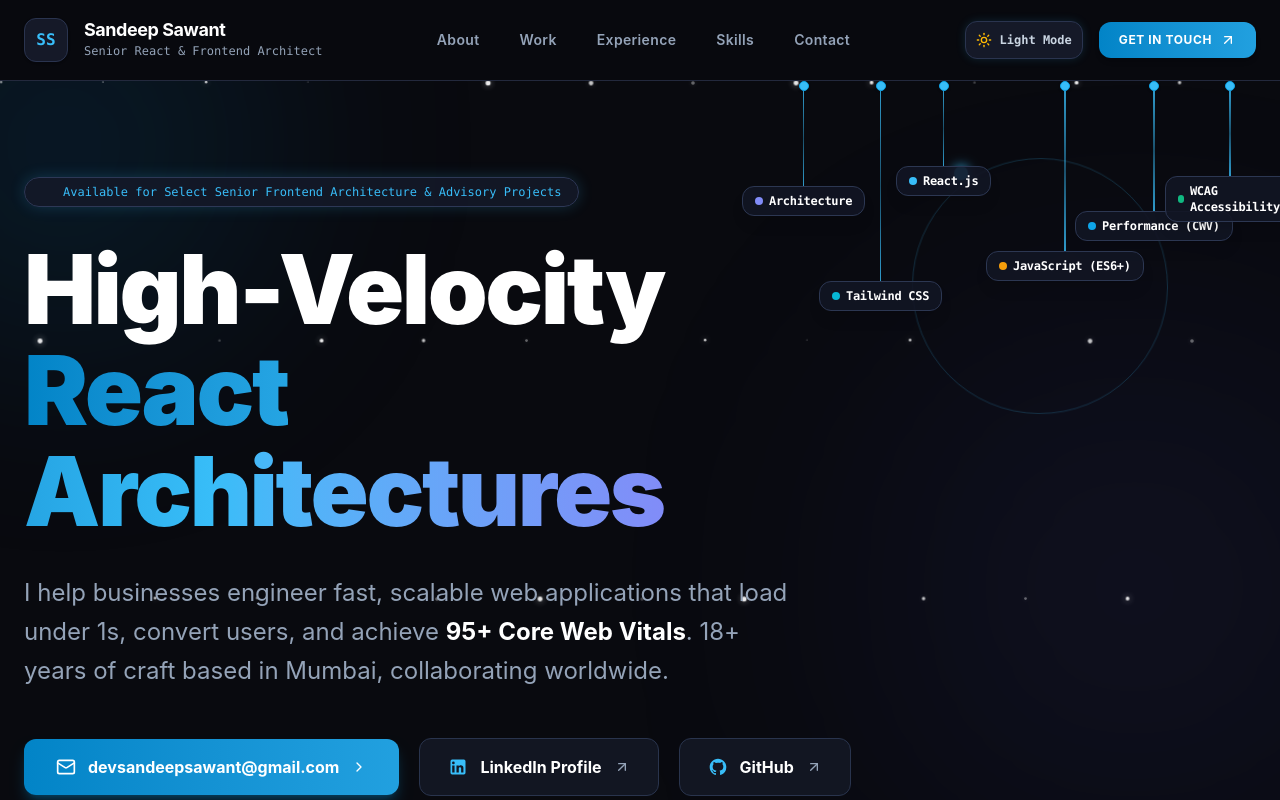
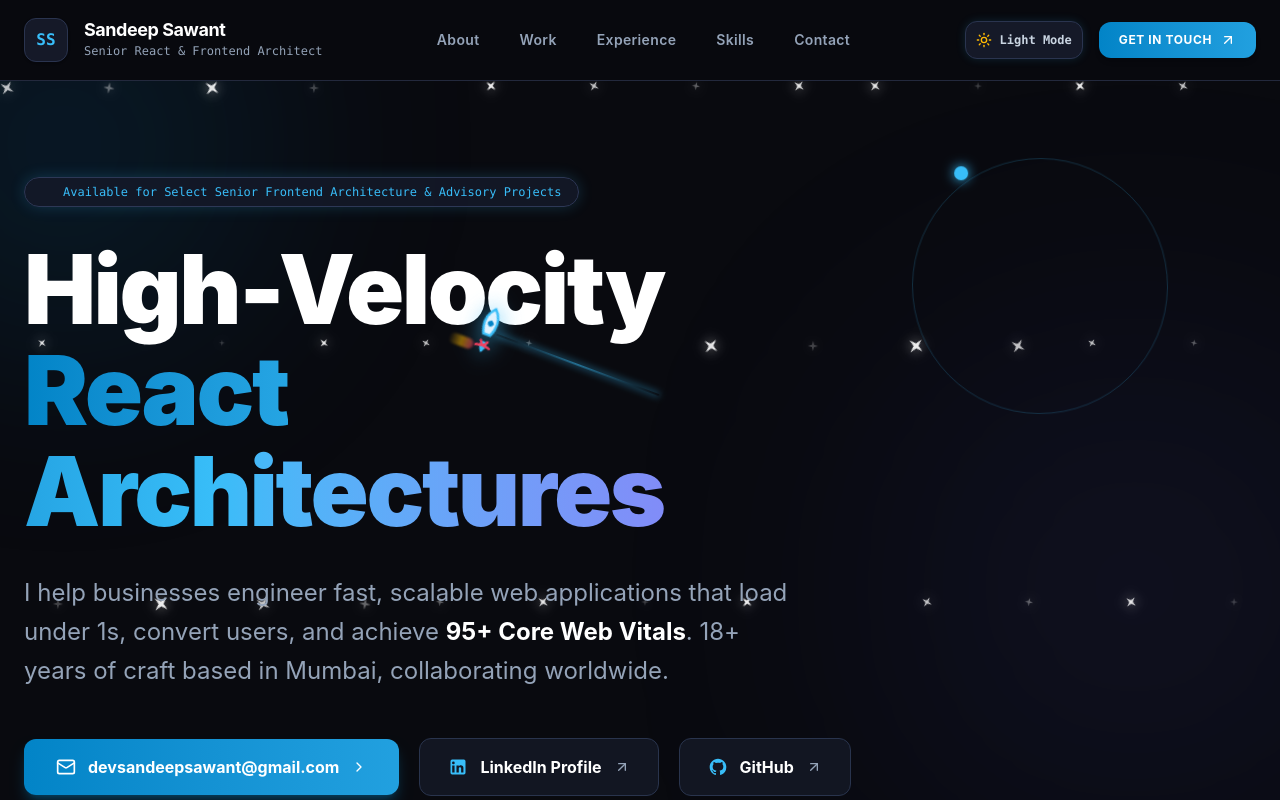
Before and after one commit to devsandeepsawant-max/portfolio, a React (Vite) app: page / in a window 1280 px wide. Shown: the top 800 px of the page. Built offline with nearby package versions, Linux system fonts and the light colour scheme.

Commit message:
feat: replace round dots with 4-point star shapes and add crossing spaceship animation in hero section

```diff
--- a/src/App.jsx
+++ b/src/App.jsx
@@ -47,25 +47,15 @@ export default function App() {
 
   // Generate deterministic stars for space backdrop
   const stars = useMemo(() => {
-    return Array.from({ length: 45 }).map((_, i) => ({
+    return Array.from({ length: 48 }).map((_, i) => ({
       id: i,
       left: `${(i * 17) % 98}%`,
       top: `${(i * 23) % 92}%`,
-      size: `${(i % 3) + 1.5}px`,
+      size: (i % 3 === 0) ? 14 : (i % 2 === 0) ? 10 : 8,
       delay: `${(i % 5) * 0.7}s`,
       opacity: ((i % 5) + 3) / 10
     }));
   }, []);
-
-  // Hanging skills animation metadata
-  const hangingSkills = useMemo(() => [
-    { name: 'React.js', left: '70%', ropeHeight: '75px', dropDelay: '0.2s', swayDelay: '0.1s', badgeColor: '#38bdf8' },
-    { name: 'Performance (CWV)', left: '84%', ropeHeight: '120px', dropDelay: '0.6s', swayDelay: '0.7s', badgeColor: '#0ea5e9' },
-    { name: 'Architecture', left: '58%', ropeHeight: '95px', dropDelay: '1.0s', swayDelay: '1.4s', badgeColor: '#818cf8' },
-    { name: 'JavaScript (ES6+)', left: '77%', ropeHeight: '160px', dropDelay: '1.4s', swayDelay: '2.0s', badgeColor: '#f59e0b' },
-    { name: 'WCAG Accessibility', left: '91%', ropeHeight: '85px', dropDelay: '1.8s', swayDelay: '0.4s', badgeColor: '#10b981' },
-    { name: 'Tailwind CSS', left: '64%', ropeHeight: '190px', dropDelay: '2.2s', swayDelay: '1.1s', badgeColor: '#06b6d4' },
-  ], []);
 
   const stats = [
     { value: '18+', label: 'Years Experience', sub: 'From web craft to frontend architecture' },
@@ -263,25 +253,59 @@ export default function App() {
             style={{ animationDelay: '3.5s' }}
           ></div>
 
-          {/* Space Star Particles */}
+          {/* Spaceship Crossing the Hero Section */}
+          <div className="absolute inset-0 pointer-events-none overflow-hidden z-20">
+            <div className="animate-spaceship absolute flex items-center">
+              {/* Spaceship Rocket Body */}
+              <div className="relative">
+                <svg width="44" height="44" viewBox="0 0 24 24" fill="none" className="transform -rotate-45 drop-shadow-[0_0_12px_rgba(56,189,248,0.8)]">
+                  <path d="M4.5 16.5c-1.5 1.26-2 5-2 5s3.74-.5 5-2c.71-.84.7-2.13-.09-2.91a2.18 2.18 0 0 0-2.91-.09z" fill={isDark ? '#38bdf8' : '#0284c7'} />
+                  <path d="m12 15-3-3a22 22 0 0 1 2-3.95A12.88 12.88 0 0 1 22 2c0 2.72-.78 7.5-6 11a22.35 22.35 0 0 1-4 2z" fill={isDark ? '#e0f2fe' : '#ffffff'} stroke={isDark ? '#38bdf8' : '#0284c7'} strokeWidth="1.5" />
+                  <circle cx="15.5" cy="8.5" r="1.75" fill={isDark ? '#0284c7' : '#38bdf8'} />
+                  <path d="M9 18c-4.51 2-5-2-7-2" stroke={isDark ? '#f43f5e' : '#e11d48'} strokeWidth="1.5" strokeLinecap="round" />
+                  <path d="M6 15c-2 4.51 2 5 2 7" stroke={isDark ? '#f43f5e' : '#e11d48'} strokeWidth="1.5" strokeLinecap="round" />
+                </svg>
+                {/* Engine Jet Flame with dynamic glow */}
+                <div className="absolute -bottom-1 -left-4 w-7 h-3 rounded-full bg-gradient-to-r from-transparent via-amber-400 to-rose-500 blur-[1px] animate-pulse"></div>
+              </div>
+
+              {/* Warp Speed Jet Trail / Exhaust */}
+              <div
+                className={`h-[2px] w-48 -ml-3 rounded-full ${
+                  isDark
+                    ? 'bg-gradient-to-l from-transparent via-[#38bdf8]/60 to-transparent shadow-[0_0_8px_#38bdf8]'
+                    : 'bg-gradient-to-l from-transparent via-[#0284c7]/50 to-transparent shadow-[0_0_8px_#0284c7]'
+                }`}
+              ></div>
+            </div>
+          </div>
+
+          {/* Realistic 4-Point Star Shaped Constellations */}
           {stars.map((s) => (
             <div
               key={s.id}
-              className={`absolute rounded-full animate-twinkle ${
-                isDark ? 'bg-white' : 'bg-[#0284c7]'
-              }`}
+              className="absolute animate-twinkle pointer-events-none"
               style={{
                 left: s.left,
                 top: s.top,
-                width: s.size,
-                height: s.size,
                 animationDelay: s.delay,
-                opacity: isDark ? s.opacity : Math.min(s.opacity + 0.3, 0.9),
-                boxShadow: isDark
-                  ? `0 0 6px rgba(255, 255, 255, ${s.opacity})`
-                  : `0 0 6px rgba(2, 132, 199, 0.6)`
+                opacity: isDark ? s.opacity : Math.min(s.opacity + 0.35, 0.95),
               }}
-            />
+            >
+              <svg
+                width={s.size}
+                height={s.size}
+                viewBox="0 0 24 24"
+                fill={isDark ? '#ffffff' : '#0284c7'}
+                style={{
+                  filter: isDark
+                    ? `drop-shadow(0 0 5px rgba(255, 255, 255, ${s.opacity}))`
+                    : `drop-shadow(0 0 5px rgba(2, 132, 199, 0.7))`
+                }}
+              >
+                <path d="M12 0 L14.5 9.5 L24 12 L14.5 14.5 L12 24 L9.5 14.5 L0 12 L9.5 9.5 Z" />
+              </svg>
+            </div>
           ))}
 
           {/* Floating Orbit Graphic */}
@@ -291,64 +315,6 @@ export default function App() {
             <div className={`w-3.5 h-3.5 rounded-full absolute top-2 left-10 ${
               isDark ? 'bg-[#38bdf8] shadow-[0_0_12px_#38bdf8]' : 'bg-[#0284c7] shadow-[0_0_12px_rgba(2,132,199,0.7)]'
             }`}></div>
-          </div>
-
-          {/* Falling and Hanging Skills on Ropes */}
-          <div className="hidden lg:block absolute inset-x-0 top-0 h-full pointer-events-none z-10">
-            {hangingSkills.map((skill, idx) => (
-              <div
-                key={idx}
-                className="absolute top-0 flex flex-col items-center pointer-events-auto group"
-                style={{
-                  left: skill.left,
-                  animationDelay: skill.dropDelay,
-                }}
-              >
-                {/* Drop container */}
-                <div
-                  className="hanging-skill-drop flex flex-col items-center"
-                  style={{ animationDelay: skill.dropDelay }}
-                >
-                  {/* Gentle Swaying container */}
-                  <div
-                    className="hanging-skill-sway flex flex-col items-center cursor-pointer transition-transform duration-300 hover:scale-110"
-                    style={{ animationDelay: skill.swayDelay }}
-                  >
-                    {/* Anchor Pin at Top Ceiling */}
-                    <div className={`w-2.5 h-2.5 rounded-full border shadow-sm ${
-                      isDark ? 'bg-[#38bdf8] border-[#0ea5e9]' : 'bg-[#0284c7] border-sky-400'
-                    }`}></div>
-
-                    {/* Suspension Rope */}
-                    <div
-                      className={`w-[1.5px] transition-colors duration-300 ${
-                        isDark
-                          ? 'bg-gradient-to-b from-[#38bdf8]/80 via-[#38bdf8]/40 to-[#38bdf8]/80'
-                          : 'bg-gradient-to-b from-[#0284c7]/80 via-[#0284c7]/40 to-[#0284c7]/80'
-                      }`}
-                      style={{ height: skill.ropeHeight }}
-                    ></div>
-
-                    {/* Hanging Skill Card Badge */}
-                    <div
-                      className={`px-3 py-1.5 rounded-xl border text-xs font-mono font-bold tracking-tight shadow-lg backdrop-blur-md transition-all duration-300 group-hover:shadow-[0_0_16px_rgba(56,189,248,0.5)] ${
-                        isDark
-                          ? 'bg-[#121624]/90 text-white border-[#2c3752]'
-                          : 'bg-white/95 text-slate-800 border-sky-200'
-                      }`}
-                    >
-                      <span className="flex items-center gap-1.5">
-                        <span
-                          className="w-2 h-2 rounded-full animate-ping"
-                          style={{ backgroundColor: skill.badgeColor }}
-                        ></span>
-                        <span>{skill.name}</span>
-                      </span>
-                    </div>
-                  </div>
-                </div>
-              </div>
-            ))}
           </div>
         </div>
 
--- a/src/index.css
+++ b/src/index.css
@@ -50,8 +50,31 @@
 }
 
 @keyframes twinkle {
-  0%, 100% { opacity: 0.2; transform: scale(0.8); }
-  50% { opacity: 1; transform: scale(1.3); }
+  0%, 100% { opacity: 0.2; transform: scale(0.7) rotate(0deg); }
+  50% { opacity: 1; transform: scale(1.25) rotate(45deg); }
+}
+
+/* Spaceship Crossing Hero Section Animation */
+@keyframes flySpaceship {
+  0% {
+    transform: translate(-15vw, 65vh) rotate(22deg) scale(0.75);
+    opacity: 0;
+  }
+  5% {
+    opacity: 1;
+  }
+  85% {
+    opacity: 1;
+  }
+  100% {
+    transform: translate(115vw, -20vh) rotate(18deg) scale(1.15);
+    opacity: 0;
+  }
+}
+
+.animate-spaceship {
+  animation: flySpaceship 14s linear infinite;
+  animation-delay: 1.5s;
 }
 
 /* Hanging Rope Physics & Drop Animation */
```
